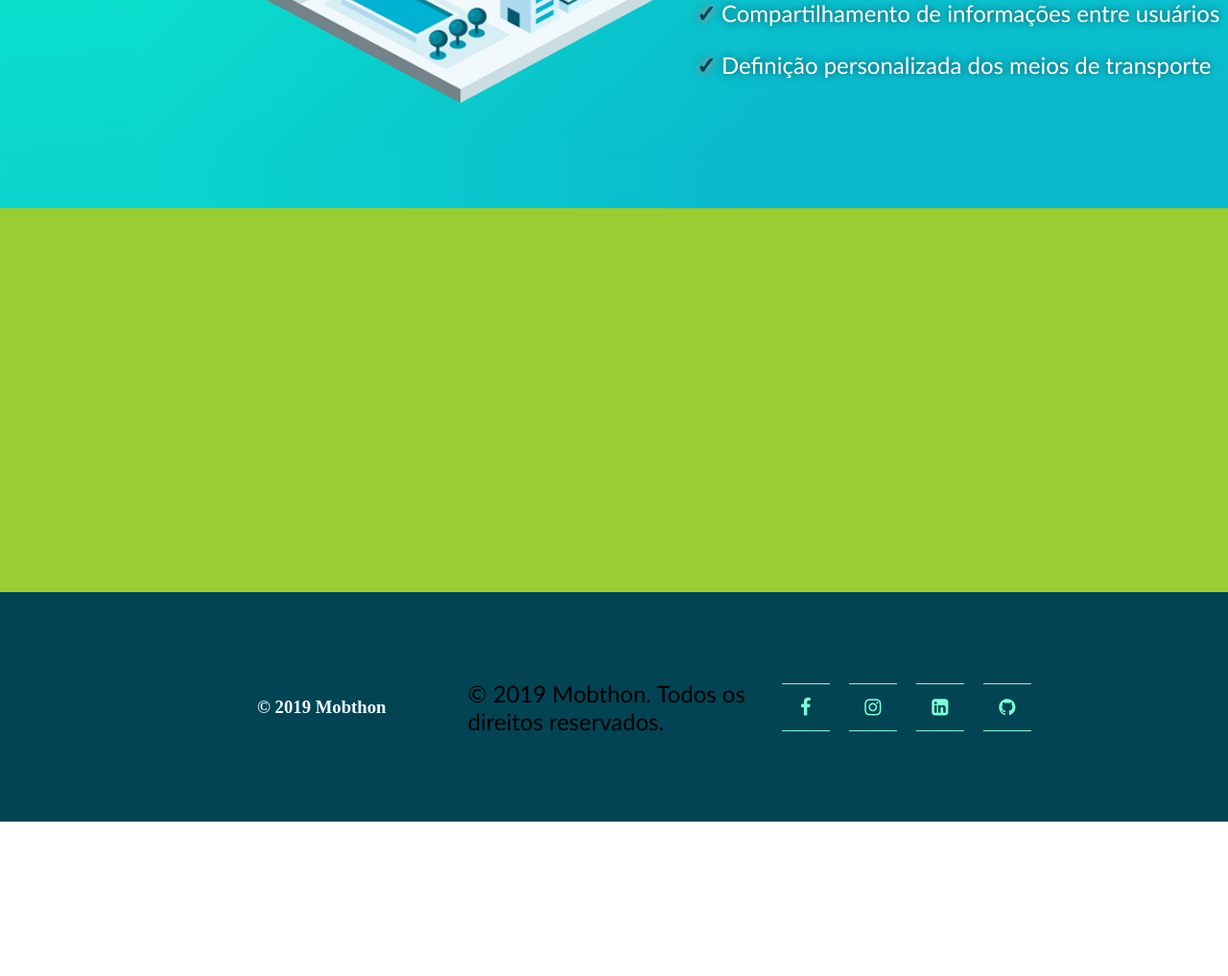
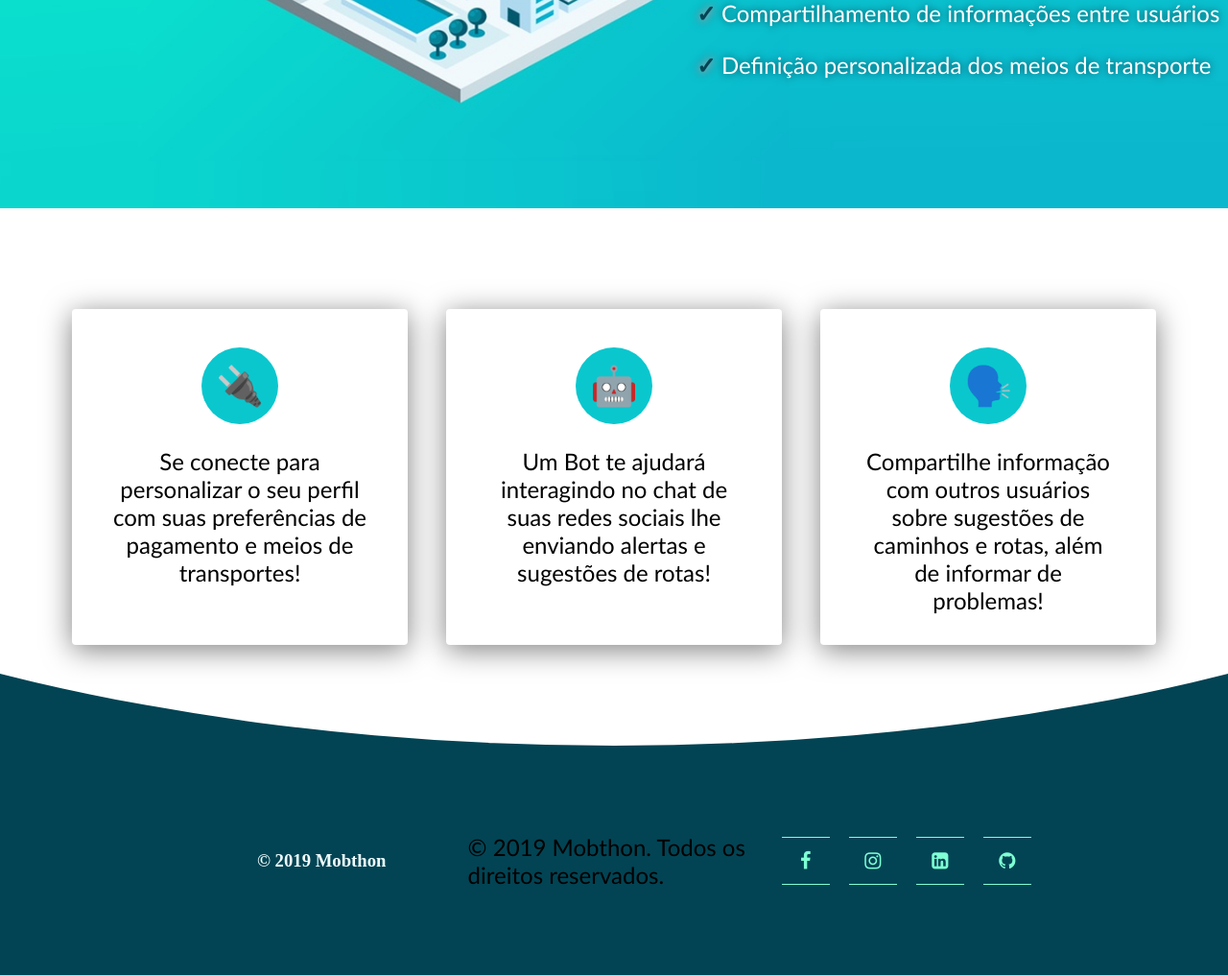
Before and after one commit to JohnWill34/mobthonteste, a Django app: page / in a window 1280 px wide. Shown: the part 1783-2800 px from the top of the page at 96% size. Before the commit the page ends 2640 px from the top, so only its background shows below. Run offline with Django 3.2, Linux system fonts and the light colour scheme; some libraries are stand-ins or nearby versions.

Commit message:
alpha1.1

```diff
--- a/app/static/css/style.css
+++ b/app/static/css/style.css
@@ -19,7 +19,7 @@ body{
                          'article article article article'
                          'footer footer footer footer';
 
-    grid-template-rows: 100vh 70vh 80vh 50vh 30vh;
+    grid-template-rows: 100vh 70vh 80vh 70vh 30vh;
 
 }
 
@@ -37,7 +37,7 @@ aside{                                                             /*  Definindo
 }
 article{                                                           /*  Definindo o article do grid  */
     grid-area: article;
-    background-color: yellowgreen;
+    background-color: #024454;
 }
 
 footer{                                                            /*  Definindo o header do grid  */
@@ -149,12 +149,76 @@ nav a:hover{
 
 /* <><><><><><><><><><><><><><><><<><><><>  HEADER     <><><><><><><><><><><><><><><><><><><><><><><><><><><><><> */
 
+
+/* HEADER --> Background (animado) */
+
 header{
     background-image: url("/static/images/wallpaper2.jpg");
     background-size: cover;
     background-attachment: fixed;
+    background-position: 120% 0px, 0px 0px, 0px 0px, 0px 0px;
+	background-repeat: no-repeat, repeat, repeat,  repeat;
+	animation: animate-backgroung linear 50s infinite;
 }
 
+@keyframes animate-backgroung{
+	from { background-position: 120% 0px, 0px 0px, 0px 0px, 0px 0px; }
+    to { background-position: -20% 0px, 3000px 0px, 1500px 0px, 1500px 0px; }
+}
+
+
+/* TEXTO CENTRAL */
+.content {
+    width: auto;
+    height: auto;
+    display: flex;
+    align-items: center;
+    justify-content: center;
+}
+
+.slider-wrapper {
+    font-family: 'Gill Sans', 'Gill Sans MT', Calibri, 'Trebuchet MS', sans-serif;
+    font-size: 40px;
+    color: black;
+    font-weight: bold;
+    text-transform: uppercase;
+    /* display: flex; */
+    align-items: center;
+    justify-content: center;
+  }
+  .slider{
+    font-family: 'Gill Sans', 'Gill Sans MT', Calibri, 'Trebuchet MS', sans-serif;
+    height: 50px;
+    /* padding-left:15px; */
+    overflow: hidden;
+  }
+  .slider div {
+    color:#fff;
+    height: 50px;
+    margin-bottom: 50px;
+    padding: 2px 15px;
+    text-align: center;
+    box-sizing: border-box;
+  }
+  .slider-text1 {
+    background: lightgreen;
+    animation: slide 5s linear infinite;
+  }
+  .slider-text2 {
+    background: skyblue;
+  }
+  .slider-text3 {
+    background: lightcoral;
+  }
+  @keyframes slide {
+    0% {margin-top:-300px;}
+    5% {margin-top:-200px;}
+    33% {margin-top:-200px;}
+    38% {margin-top:-100px;}
+    66% {margin-top:-100px;}
+    71% {margin-top:0px;}
+    100% {margin-top:0px;}
+  }
 /* <><><><><><><><><><><><><><><><<><><><>  SECTION    <><><><><><><><><><><><><><><><><><><><><><><><><><><><><> */
 
 .container{
@@ -249,6 +313,110 @@ p {
     to {
         filter: drop-shadow(0 0 50px var(--cor-neon));
     }
+}
+/* <><><><><><><><><><><><><><><><<><><><>  ARTICLE  <><><><><><><><><><><><><><><><><><><><><><><><><><><><><><> */
+
+article{
+    position: relative;
+    width: 100%;
+    display: flex;
+    justify-content: center;
+    align-items: center;
+    overflow: hidden;
+}
+
+article:before{
+    content: '';
+    position: absolute;
+    top: 0;
+    left: 0;
+    width: 100%;
+    height: 100%;
+    background: white;
+    border-radius: 0 0 50% 50%/0 0 100% 100%;
+    transform: scaleX(2);
+}
+
+.articleContainer{
+    position: relative;
+    z-index: 5;
+    display: flex;
+    flex-wrap: wrap;
+    justify-content: space-between;
+}
+
+.articleContainer .box{
+    position: relative;
+    width: 350px;
+    height: 350px;
+    padding: 40px;
+    background: #fff;
+    box-shadow: 0 5px 30px rgba(0,0,0,.5);
+    border-radius: 4px;
+    margin: 20px;
+    box-sizing:  border-box;
+    overflow: hidden;
+    text-align: center;
+}
+
+.articleContainer .box .icon{
+    position: relative;
+    width: 80px;
+    height: 80px;
+    color: #ffffff;
+    background: #000;
+    display: flex;
+    justify-content: center;
+    align-items: center;
+    margin: 0 auto;
+    border-radius: 50%;
+    font-size: 40px;
+    font-weight: 700;
+    transition: 1s;
+}
+
+.articleContainer .box:nth-child(1) .icon{
+    box-shadow: 0 0 0 0  #0ac7ce;
+    background:  #0ac7ce;
+}
+
+.articleContainer .box:nth-child(1):hover .icon{
+    box-shadow: 0 0 0 400px  #0ac7ce;
+    background:  #0ac7ce;
+}
+
+.articleContainer .box:nth-child(2) .icon{
+    box-shadow: 0 0 0 0 #0ac7ce;
+    background:  #0ac7ce;
+}
+
+.articleContainer .box:nth-child(2):hover .icon{
+    box-shadow: 0 0 0 400px  #0ac7ce;
+    background:  #0ac7ce;
+}
+
+.articleContainer .box:nth-child(3) .icon{
+    box-shadow: 0 0 0 0  #0ac7ce;
+    background: #0ac7ce ;
+}
+
+.articleContainer .box:nth-child(3):hover .icon{
+    box-shadow: 0 0 0 400px  #0ac7ce ;
+    background: #0ac7ce ;
+}
+
+.content {
+    display: flex;
+    flex-wrap: wrap;
+    align-content: center;
+    justify-content: space-around;
+    position: relative;
+    z-index: 5;
+    transition: 0.5s;
+}
+
+.content:hover{
+    color: white;
 }
 
 /* <><><><><><><><><><><><><><><><<><><><>  FOOTER  <><><><><><><><><><><><><><><><><><><><><><><><><><><><><><> */
--- a/app/templates/index.html
+++ b/app/templates/index.html
@@ -38,7 +38,17 @@ Hypertext Markup Language que, traduzido para o português, significa Linguagem
                     <a href="">Iniciar sessão</a>
                 </div>
             </nav>
-            <h1>NEON LETTERS</h1>
+
+            <div class="content">
+                    <div class="slider-wrapper">
+                      Tenha uma nova experiência no
+                      <div class="slider">
+                          <div class="slider-text1">ÔNIBUS</div>
+                          <div class="slider-text2">METRÔ</div>
+                          <div class="slider-text3">TREM</div>
+                      </div>
+                    </div>
+                  </div>
     </header>
 <section>
     <div class="container">
@@ -48,7 +58,26 @@ Hypertext Markup Language que, traduzido para o português, significa Linguagem
     </div>
 </section>
 <article>
-        <!-- <iframe src="https://www.google.com/maps/d/u/0/embed?mid=1x3Qo9yO0F2sBJIQSavfezg_P9YQ" width="640" height="480"></iframe> -->
+    <div class="articleContainer">
+        <div class="box">
+            <div class="icon">&#x1F50C</div>
+            <div class="content">
+                <p>Se conecte para personalizar o seu perfil com suas preferências de pagamento e meios de transportes!</p>
+            </div>
+        </div>
+        <div class="box">
+            <div class="icon">&#x1F916</div>
+            <div class="content">
+                <p>Um Bot te ajudará interagindo no chat de suas redes sociais lhe enviando alertas e sugestões de rotas!</p>
+            </div>
+        </div>
+        <div class="box">
+            <div class="icon">&#x1F5E3;&#xFE0F</div>
+            <div class="content">
+                <p>Compartilhe informação com outros usuários sobre sugestões de caminhos e rotas, além de informar de problemas!</p>
+            </div>
+        </div>
+    </div>
 </article>
 <aside>
     <div class="fundoAside"></div>
```
